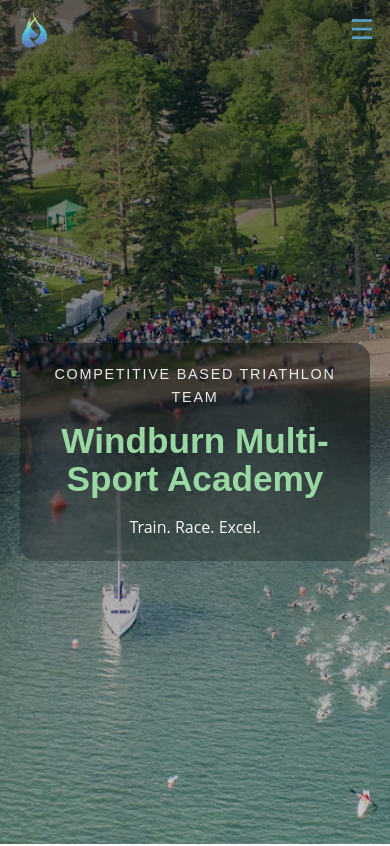
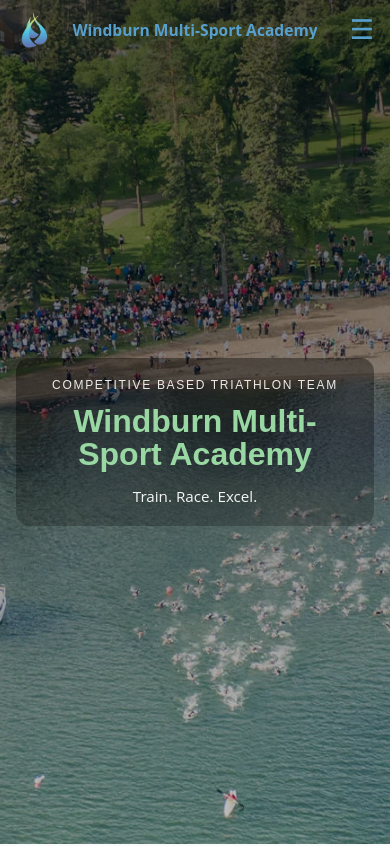
Before and after one commit to SirFloppyArms/Windburn, a plain HTML site: page index.html in a window 390 px wide. Shown: the top 846 px of the page. Drawn offline with Linux system fonts and the light colour scheme.

Commit message:
Update media queries and hero section styles for improved mobile responsiveness

```diff
--- a/header/header.css
+++ b/header/header.css
@@ -32,27 +32,27 @@
   display: flex;
   align-items: center;
   gap: 14px;
+  min-width: 0;
 }
 
 .logo {
   height: clamp(35px, 6vw, 55px);
 }
 
-.header-left h1 {
-  font-size: clamp(1.1rem, 2.5vw, 1.6rem);
+.header-left h1,
+.header-title {
+  font-size: clamp(0.95rem, 2.5vw, 1.6rem);
   font-weight: 700;
   line-height: 1.2;
   color: var(--accent-color);
+
   white-space: nowrap;
+  overflow: hidden;
+  text-overflow: ellipsis;
+
+  flex-shrink: 1;
+  min-width: 0;
   margin: 0;
-}
-
-.header-title {
-  font-size: clamp(1.1rem, 2.5vw, 1.6rem);
-  font-weight: 700;
-  line-height: 1.2;
-  color: var(--accent-color);
-  white-space: nowrap;
 }
 
 /* ===============================
@@ -384,20 +384,39 @@
 /* ===============================
    EXTRA SMALL PHONES (COMPACT)
 ================================ */
-@media (max-width: 400px) {
+@media (max-width: 450px) {
   .header-phone {
+    position: relative;
     padding: 12px 16px;
   }
 
-  .header-phone .header-title {
-    display: none;
+  /* Keep logo on the left */
+  .header-left {
+    display: flex;
+    align-items: center;
+    gap: 10px;
+    min-width: 0;
+  }
+
+  /* TRUE centered title */
+  .header-title,
+  .header-left h1 {
+    position: absolute;
+    left: 50%;
+    transform: translateX(-50%);
+    max-width: calc(100% - 120px); /* prevents overlap */
+    text-align: center;
+    font-size: clamp(0.8rem, 4vw, 1rem);
+  }
+
+  /* Menu stays right */
+  .menu-toggle {
+    margin-left: auto;
+    font-size: 1.7rem;
   }
 
   .logo {
     height: 36px;
-  }
-
-  .menu-toggle {
-    font-size: 1.7rem;
+    flex-shrink: 0;
   }
 }
--- a/home.css
+++ b/home.css
@@ -46,8 +46,8 @@ a {
 ================================ */
 .hero {
   position: relative;
-  min-height: 100vh; /* Full screen hero */
-  position: relative;
+  min-height: 100vh;
+  min-height: 100svh; /* Better mobile behavior */
   display: flex;
   align-items: center;
   justify-content: center;
@@ -58,18 +58,18 @@ a {
   background-position: center;
   background-repeat: no-repeat;
 
-  padding: clamp(60px, 10vw, 120px) 20px;
-  padding-top: clamp(120px, 15vw, 180px);
+  padding: clamp(48px, 8vw, 120px) 16px;
+  padding-top: clamp(96px, 14vw, 180px);
   color: #fff;
 }
 
-/* Dark overlay for contrast */
+/* Dark overlay */
 .hero-overlay {
   position: absolute;
   inset: 0;
   background: linear-gradient(
-    rgba(0, 0, 0, 0.60),
-    rgba(0, 0, 0, 0.20)
+    rgba(0, 0, 0, 0.65),
+    rgba(0, 0, 0, 0.25)
   );
   z-index: 1;
 }
@@ -79,47 +79,74 @@ a {
   position: relative;
   z-index: 2;
   max-width: 900px;
-  padding: clamp(24px, 5vw, 48px);
+  width: 100%;
 
+  padding: clamp(20px, 4vw, 48px);
+  border-radius: 18px;
+
+  background: linear-gradient(
+    rgba(0, 0, 0, 0.38),
+    rgba(0, 0, 0, 0.22)
+  );
   backdrop-filter: blur(1px);
-  background: linear-gradient(
-    rgba(0, 0, 0, 0.40),
-    rgba(0, 0, 0, 0.25)
-  );
-  border-radius: 16px;
 }
 
 /* Subtitle */
 .hero h2 {
-  font-size: clamp(0.9rem, 2.5vw, 1.3rem);
+  font-size: clamp(0.75rem, 2.2vw, 1.25rem);
   font-weight: 500;
-  letter-spacing: 0.12em;
+  letter-spacing: 0.14em;
   text-transform: uppercase;
-  margin-bottom: 0.75rem;
+
+  white-space: nowrap;
+  overflow: hidden;
+  text-overflow: ellipsis;
+
+  margin-bottom: 0.6rem;
   opacity: 0.9;
   color: var(--text-light);
 }
 
 /* Main Title */
 .hero h1 {
-  font-size: clamp(2.2rem, 6vw, 4rem);
+  font-size: clamp(2rem, 6vw, 4rem);
   font-weight: 800;
-  line-height: 1.1;
-  margin-bottom: 1rem;
+  line-height: 1.05;
+  margin-bottom: 0.75rem;
   color: var(--primary-color);
 }
 
 /* Slogan */
 .hero p {
-  font-size: clamp(1rem, 3vw, 1.4rem);
+  font-size: clamp(0.95rem, 2.8vw, 1.4rem);
   font-weight: 400;
   opacity: 0.95;
+  max-width: 42ch;
+  margin-inline: auto;
+}
+
+/* ===============================
+   MOBILE TUNING
+================================ */
+@media (max-width: 600px) {
+  .hero {
+    background-position: 60% center;
+  }
+
+  .hero-content {
+    border-radius: 14px;
+    backdrop-filter: blur(0.5px);
+  }
 }
 
 /* Extra safety for very small screens */
 @media (max-width: 400px) {
+  .hero {
+    padding-top: 88px;
+  }
+
   .hero-content {
-    padding: 20px;
+    padding: 18px;
   }
 }
 
--- a/index.html
+++ b/index.html
@@ -7,6 +7,7 @@
   <link rel="stylesheet" href="home.css" />
   <link rel="stylesheet" href="header/header.css" />
   <link rel="stylesheet" href="footer/footer.css" />
+  <link rel="icon" href="assets/images/favicon.ico" type="image/x-icon" />
   <script src="https://kit.fontawesome.com/a2d9d5f8e2.js" crossorigin="anonymous"></script>
 </head>
 <body>
```
Also changed, not shown: assets/images/favicon.ico (added), 2 other files.
